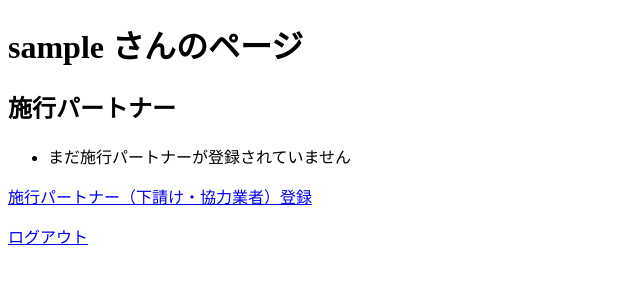
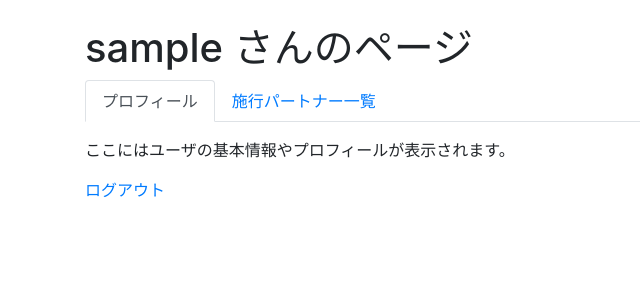
Before and after one commit to honjobunseki/jizen, a Flask app: a page that uses templates/user_page.html in a window 1280 px wide. Shown: the top 300 px of the page, without its empty margins (0-640 px from the left). Run offline with Flask 3, Linux system fonts and the light colour scheme; the visitor is signed in with stand-in values (Sample User, id 1); data comes from the database, SQL or seed files in the repository; data that the repository does not hold is empty; some libraries are stand-ins or nearby versions.

Commit message:
Update user_page.html

```diff
--- a/templates/user_page.html
+++ b/templates/user_page.html
@@ -3,23 +3,56 @@
 <head>
   <meta charset="UTF-8">
   <title>{{ user.username }} さんのページ</title>
+  <!-- Bootstrap CSS -->
+  <link rel="stylesheet" href="https://stackpath.bootstrapcdn.com/bootstrap/4.5.2/css/bootstrap.min.css">
+  <!-- jQuery と Bootstrap JS -->
+  <script src="https://code.jquery.com/jquery-3.5.1.slim.min.js"></script>
+  <script src="https://cdn.jsdelivr.net/npm/bootstrap@4.5.2/dist/js/bootstrap.bundle.min.js"></script>
 </head>
 <body>
+  <div class="container mt-4">
     <h1>{{ user.username }} さんのページ</h1>
-    <h2>施行パートナー</h2>
+
+    <!-- タブナビゲーション -->
+    <ul class="nav nav-tabs" id="userTab" role="tablist">
+      <li class="nav-item">
+        <a class="nav-link active" id="profile-tab" data-toggle="tab" href="#profile" role="tab" aria-controls="profile" aria-selected="true">プロフィール</a>
+      </li>
+      <li class="nav-item">
+        <a class="nav-link" id="partners-tab" data-toggle="tab" href="#partners" role="tab" aria-controls="partners" aria-selected="false">施行パートナー一覧</a>
+      </li>
+    </ul>
+
+    <!-- タブの内容 -->
+    <div class="tab-content mt-3" id="userTabContent">
+      <!-- プロフィールタブ -->
+      <div class="tab-pane fade show active" id="profile" role="tabpanel" aria-labelledby="profile-tab">
+        <p>ここにはユーザの基本情報やプロフィールが表示されます。</p>
+        <p><a href="{{ url_for('logout') }}">ログアウト</a></p>
+      </div>
+
+      <!-- 施行パートナー一覧タブ -->
+      <div class="tab-pane fade" id="partners" role="tabpanel" aria-labelledby="partners-tab">
+        <h2>施行パートナー一覧</h2>
         <ul>
           {% for partner in partners %}
             <li>
               <strong>業者名:</strong> {{ partner.company_name }}<br>
               <strong>代表者:</strong> {{ partner.representative or '未入力' }}<br>
               <strong>電話番号:</strong> {{ partner.phone_number }}<br>
-            <!-- 必要に応じて他の情報も表示 -->
+              <!-- 必要に応じて他の項目も表示 -->
             </li>
           {% else %}
             <li>まだ施行パートナーが登録されていません</li>
           {% endfor %}
         </ul>
-    <p><a href="{{ url_for('add_partner', username=user.username) }}">施行パートナー（下請け・協力業者）登録</a></p>
-    <p><a href="{{ url_for('logout') }}">ログアウト</a></p>
+        <p>
+          <a href="{{ url_for('add_partner', username=user.username) }}" class="btn btn-primary">
+            施行パートナー（下請け・協力業者）登録
+          </a>
+        </p>
+      </div>
+    </div>
+  </div>
 </body>
 </html>
```
Lines whose indentation alone changed are shown as unchanged.
